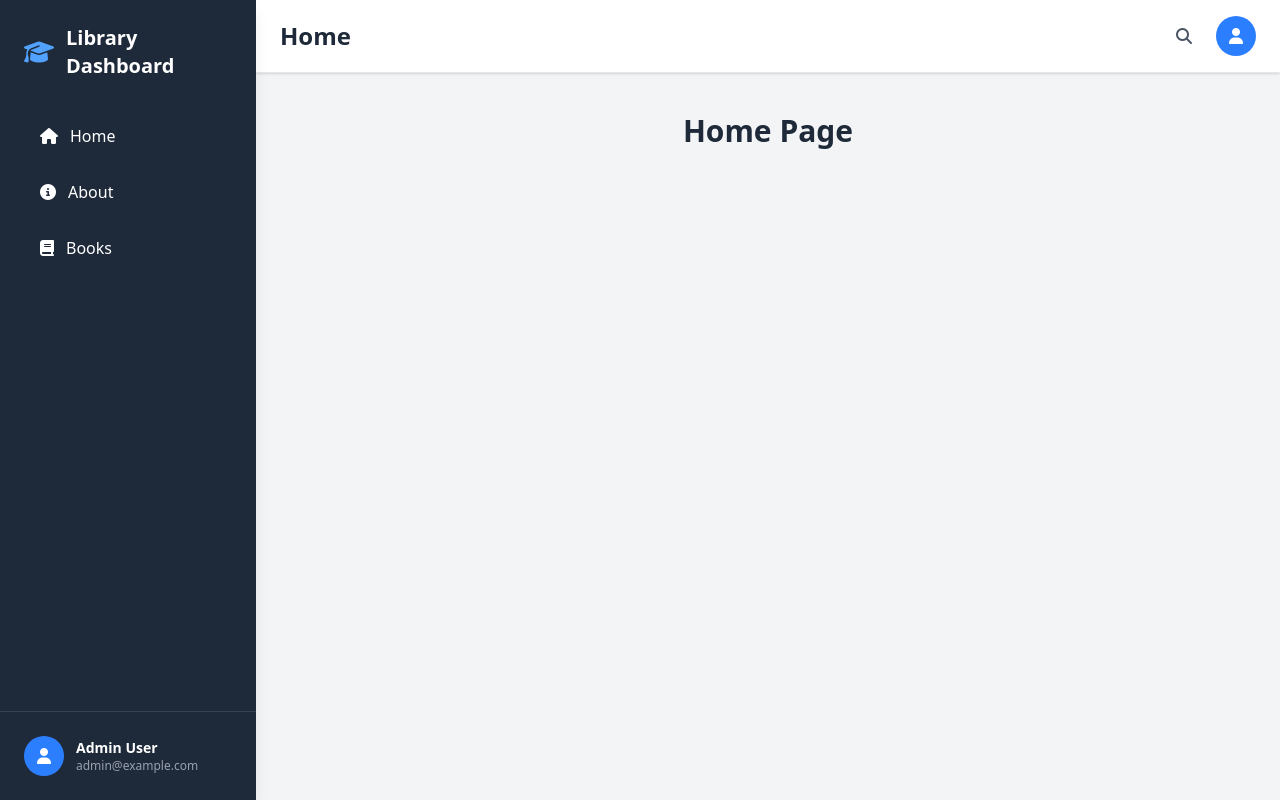
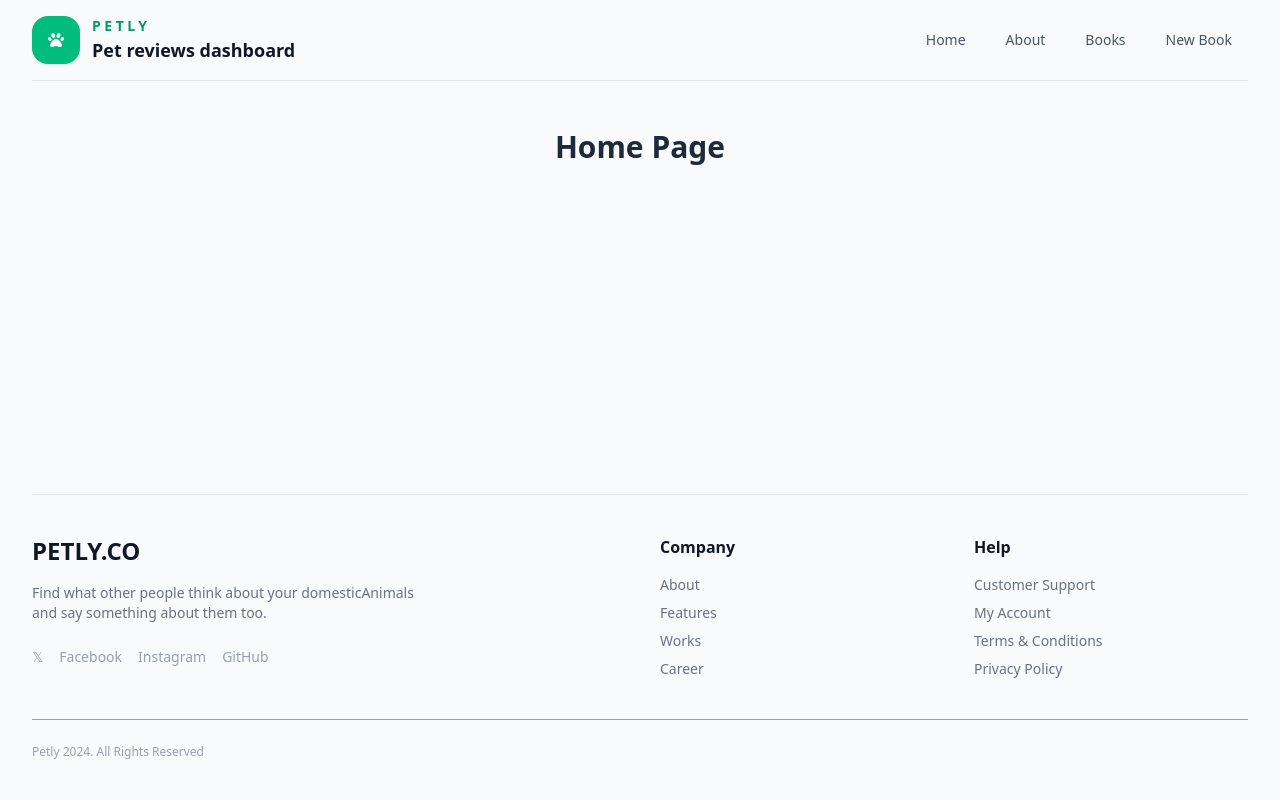
Before and after one commit to Alejoarteaga17/Petly, a Vue app in the folder frontend/: page / in a window 1280 px wide. Built offline with nearby package versions, Linux system fonts and the light colour scheme.

Commit message:
Interfaces

```diff
--- a/frontend/src/App.vue
+++ b/frontend/src/App.vue
@@ -3,82 +3,83 @@ import { RouterLink, RouterView } from 'vue-router';
 </script>
 
 <template>
-  <div class="bg-gray-100 min-h-screen">
-    <div class="flex h-screen overflow-hidden">
-      <!-- sidebar -->
-      <aside class="w-64 bg-gray-800 text-white shadow-lg fixed h-full flex flex-col">
-        <div class="p-6 flex-1">
-          <div class="flex items-center mb-8">
-            <i class="fas fa-graduation-cap text-2xl mr-3 text-blue-400"></i>
-            <span class="font-bold text-xl">Library Dashboard</span>
+  <div class="min-h-screen bg-gray-50 text-gray-900">
+    <div class="mx-auto flex min-h-screen max-w-7xl flex-col px-4 sm:px-6 lg:px-8">
+      <header class="flex flex-col gap-4 border-b border-gray-200 py-4 sm:flex-row sm:items-center sm:justify-between">
+        <div class="flex items-center gap-4">
+          <RouterLink to="/" class="flex items-center gap-3">
+            <div class="flex h-12 w-12 items-center justify-center rounded-2xl bg-emerald-500 text-white shadow-sm">
+              <i class="fas fa-paw"></i>
             </div>
-          <nav class="space-y-2">
-            <RouterLink
-              to="/"
-              class="flex items-center px-4 py-3 rounded-lg hover:bg-gray-700 transition duration-200"
-            >
-              <i class="fas fa-home mr-3"></i>
-              <span>Home</span>
+            <div>
+              <p class="text-sm font-semibold uppercase tracking-[0.25em] text-emerald-600">Petly</p>
+              <p class="text-lg font-black text-gray-900">Pet reviews dashboard</p>
+            </div>
           </RouterLink>
-            <RouterLink
-              to="/about"
-              class="flex items-center px-4 py-3 rounded-lg hover:bg-gray-700 transition duration-200"
-            >
-              <i class="fas fa-info-circle mr-3"></i>
-              <span>About</span>
+        </div>
+
+        <nav class="flex items-center gap-2 text-sm font-medium text-gray-600">
+          <RouterLink to="/" class="rounded-full px-4 py-2 transition hover:bg-gray-200 hover:text-gray-900">
+            Home
           </RouterLink>
-            <RouterLink
-              to="/books"
-              class="flex items-center px-4 py-3 rounded-lg hover:bg-gray-700 transition duration-200"
-            >
-              <i class="fas fa-book mr-3"></i>
-              <span>Books</span>
+          <RouterLink to="/about" class="rounded-full px-4 py-2 transition hover:bg-gray-200 hover:text-gray-900">
+            About
+          </RouterLink>
+          <RouterLink to="/books" class="rounded-full px-4 py-2 transition hover:bg-gray-200 hover:text-gray-900">
+            Books
+          </RouterLink>
+          <RouterLink to="/books/create" class="rounded-full px-4 py-2 transition hover:bg-gray-200 hover:text-gray-900">
+            New Book
           </RouterLink>
         </nav>
-        </div>
-        <div class="w-full p-6 border-t border-gray-700 mt-auto">
-          <div class="flex items-center">
-            <div class="w-10 h-10 rounded-full bg-blue-500 flex items-center justify-center mr-3">
-              <i class="fas fa-user text-white"></i>
-            </div>
-            <div>
-              <p class="text-sm font-semibold">Admin User</p>
-              <p class="text-xs text-gray-400">admin@example.com</p>
+      </header>
+
+      <main class="flex-1 py-8">
+        <RouterView />
+      </main>
+
+      <footer class="border-t border-gray-200 py-10">
+        <div class="grid grid-cols-1 gap-10 md:grid-cols-4">
+          <div class="md:col-span-2">
+            <h2 class="mb-4 text-2xl font-black">PETLY.CO</h2>
+
+            <p class="max-w-sm text-sm text-gray-500">
+              Find what other people think about your domesticAnimals and say something about them too.
+            </p>
+
+            <div class="mt-6 flex gap-4 text-sm text-gray-400">
+              <span class="cursor-pointer hover:text-black">𝕏</span>
+              <span class="cursor-pointer hover:text-black">Facebook</span>
+              <span class="cursor-pointer hover:text-black">Instagram</span>
+              <span class="cursor-pointer hover:text-black">GitHub</span>
             </div>
           </div>
+
+          <div>
+            <h3 class="mb-4 font-semibold">Company</h3>
+
+            <ul class="space-y-2 text-sm text-gray-500">
+              <li class="cursor-pointer hover:text-black">About</li>
+              <li class="cursor-pointer hover:text-black">Features</li>
+              <li class="cursor-pointer hover:text-black">Works</li>
+              <li class="cursor-pointer hover:text-black">Career</li>
+            </ul>
           </div>
-      </aside>
 
-      <!-- main content area -->
-      <div class="flex-1 flex flex-col overflow-hidden ml-64">
-        <!-- top header -->
-        <header class="bg-white shadow-sm border-b border-gray-200">
-          <div class="px-6 py-4 flex items-center justify-between">
           <div>
-              <h1 class="text-2xl font-bold text-gray-800">
-                {{ $route.meta.title }}
-              </h1>
-            </div>
-            <div class="flex items-center space-x-4">
-              <button
-                class="p-2 text-gray-600 hover:bg-gray-100 rounded-lg transition duration-200"
-              >
-                <i class="fas fa-search"></i>
-              </button>
-              <div
-                class="w-10 h-10 rounded-full bg-blue-500 flex items-center justify-center cursor-pointer hover:bg-blue-600 transition duration-200"
-              >
-                <i class="fas fa-user text-white"></i>
+            <h3 class="mb-4 font-semibold">Help</h3>
+
+            <ul class="space-y-2 text-sm text-gray-500">
+              <li class="cursor-pointer hover:text-black">Customer Support</li>
+              <li class="cursor-pointer hover:text-black">My Account</li>
+              <li class="cursor-pointer hover:text-black">Terms & Conditions</li>
+              <li class="cursor-pointer hover:text-black">Privacy Policy</li>
+            </ul>
           </div>
         </div>
-          </div>
-        </header>
 
-        <!-- main content -->
-        <main class="flex-1 overflow-y-auto p-6">
-          <RouterView />
-        </main>
-      </div>
+        <div class="mt-10 border-t pt-6 text-xs text-gray-400">Petly 2024. All Rights Reserved</div>
+      </footer>
     </div>
   </div>
 </template>
```
Also changed, not shown: frontend/src/interfaces/BookInterface.ts (added, +7 -0 lines), 1 other file (tests, documents, lock files or other folders). Lines whose indentation alone changed are shown as unchanged.
